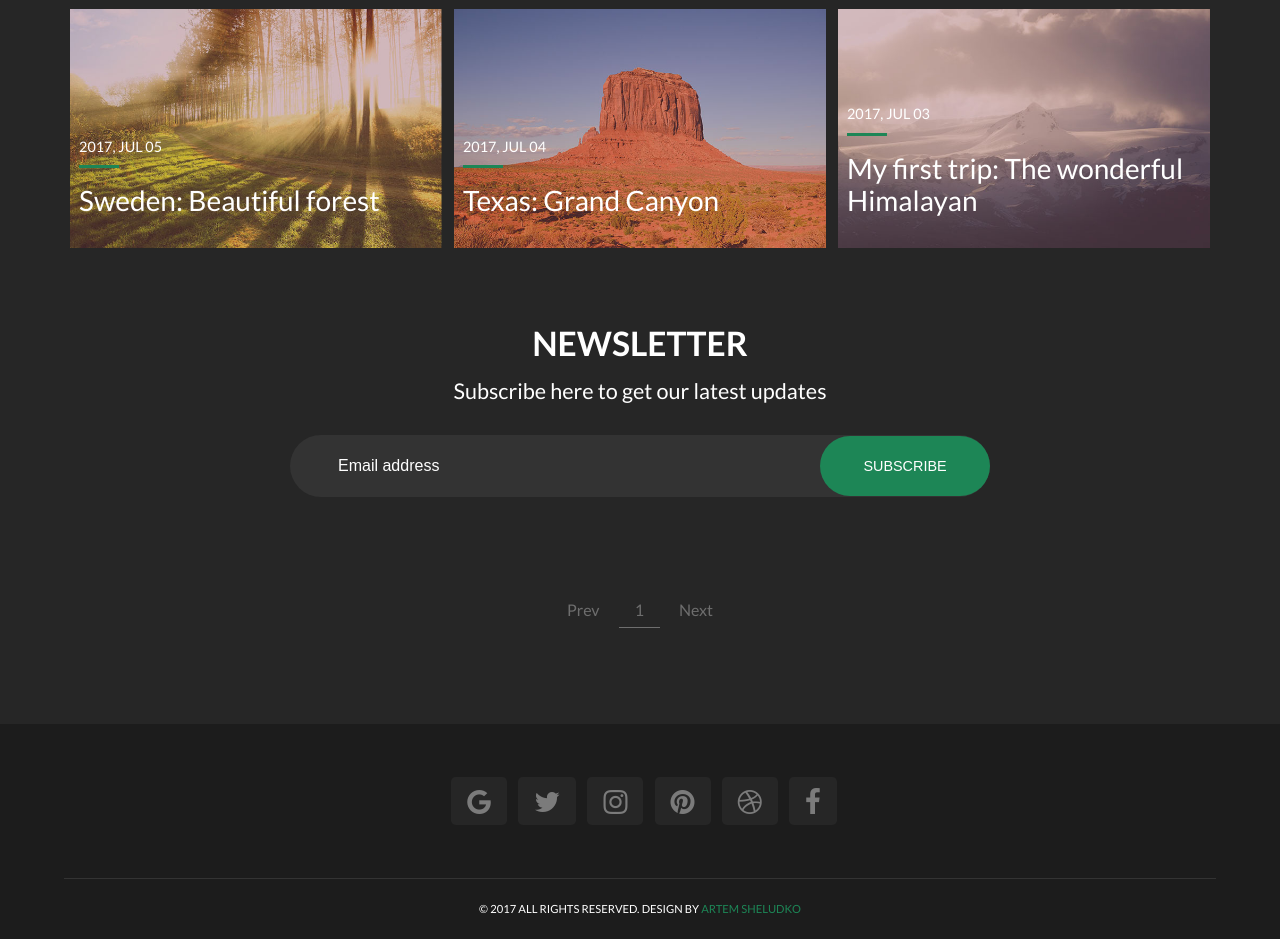
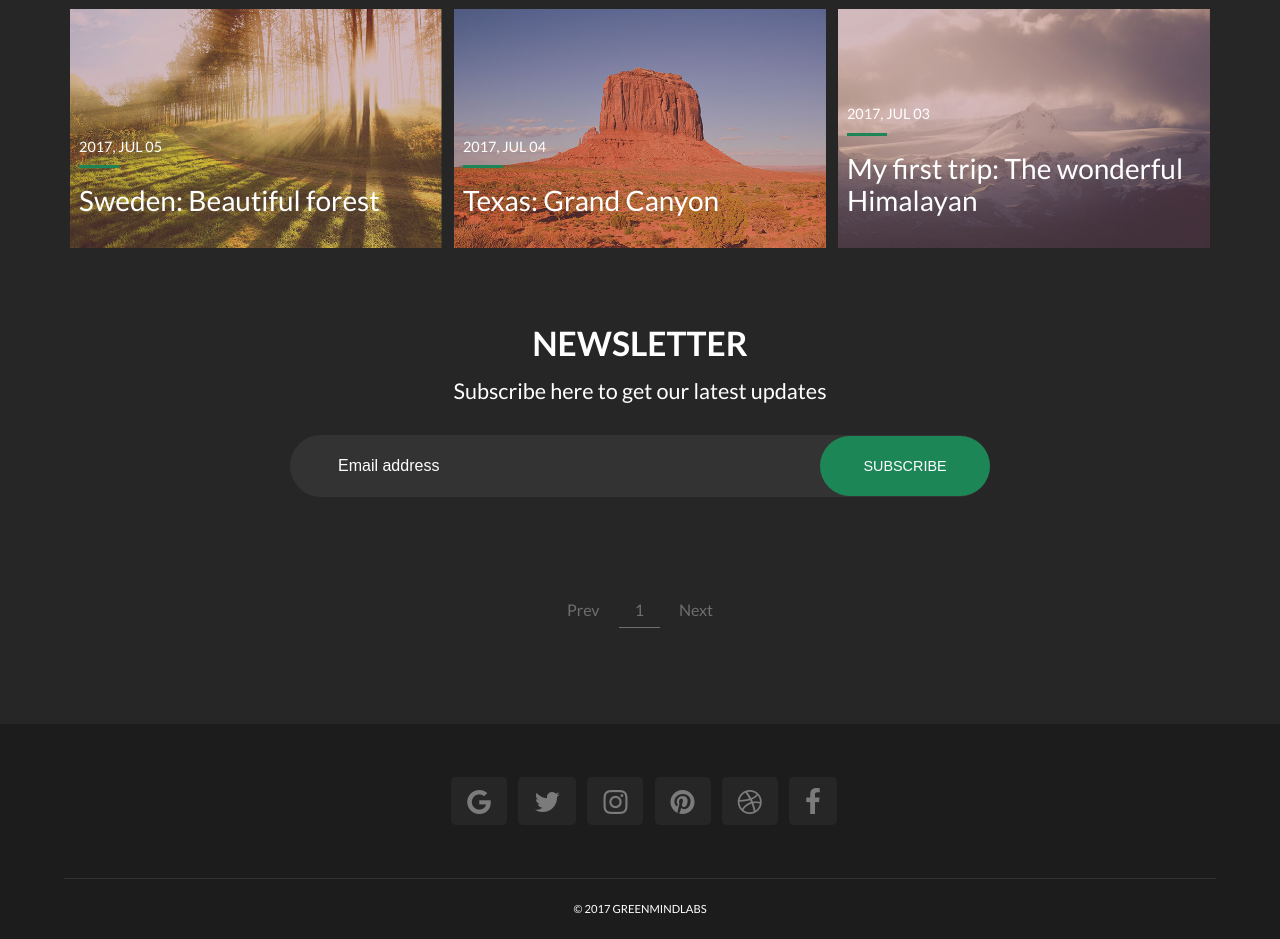
Before and after one commit to greenmind-sec/aluno-green.github.io, a Jekyll site: the page built from index.html, in a window 1280 px wide. Shown: the part 1413-2352 px from the top of the page. Built offline with Jekyll 4.4.1, drawn with Linux system fonts in a browser that asks for light colours; the list of posts is cut into pages by our own code.

Commit message:
Update footer.html

```diff
--- a/_includes/footer.html
+++ b/_includes/footer.html
@@ -3,7 +3,7 @@
   <div class="wrapper">
     {% include social_footer.html %}
     <div class="copyright">
-      <p>&copy; {{site.time | date: '%Y'}} All rights reserved. Design by <a href="https://artemsheludko.github.io" target="_blank">Artem Sheludko</a></p>
+      <p>&copy; {{site.time | date: '%Y'}} GreenMindLabs</p>
     </div>
   </div>
 </footer> <!-- End Section Footer -->
```
